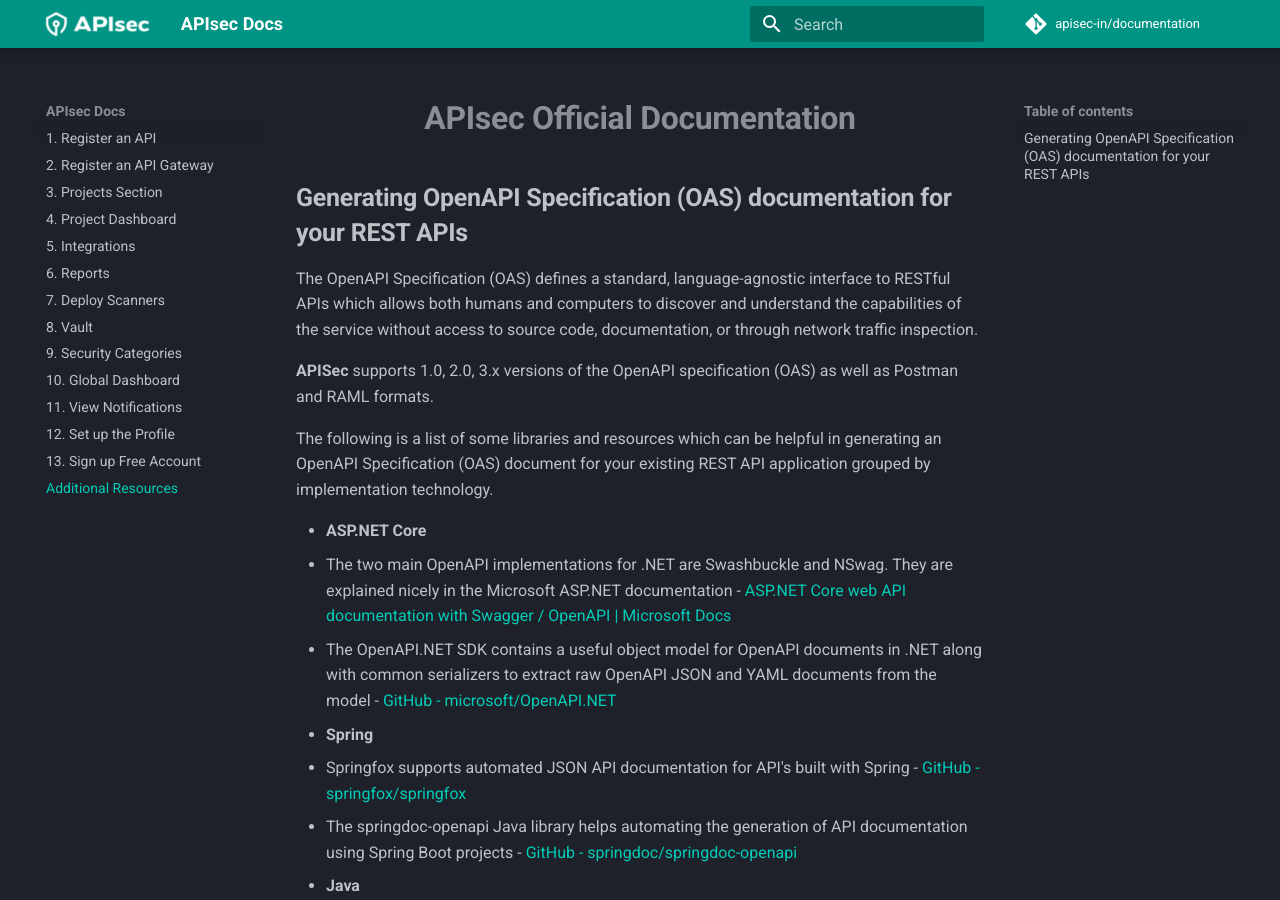
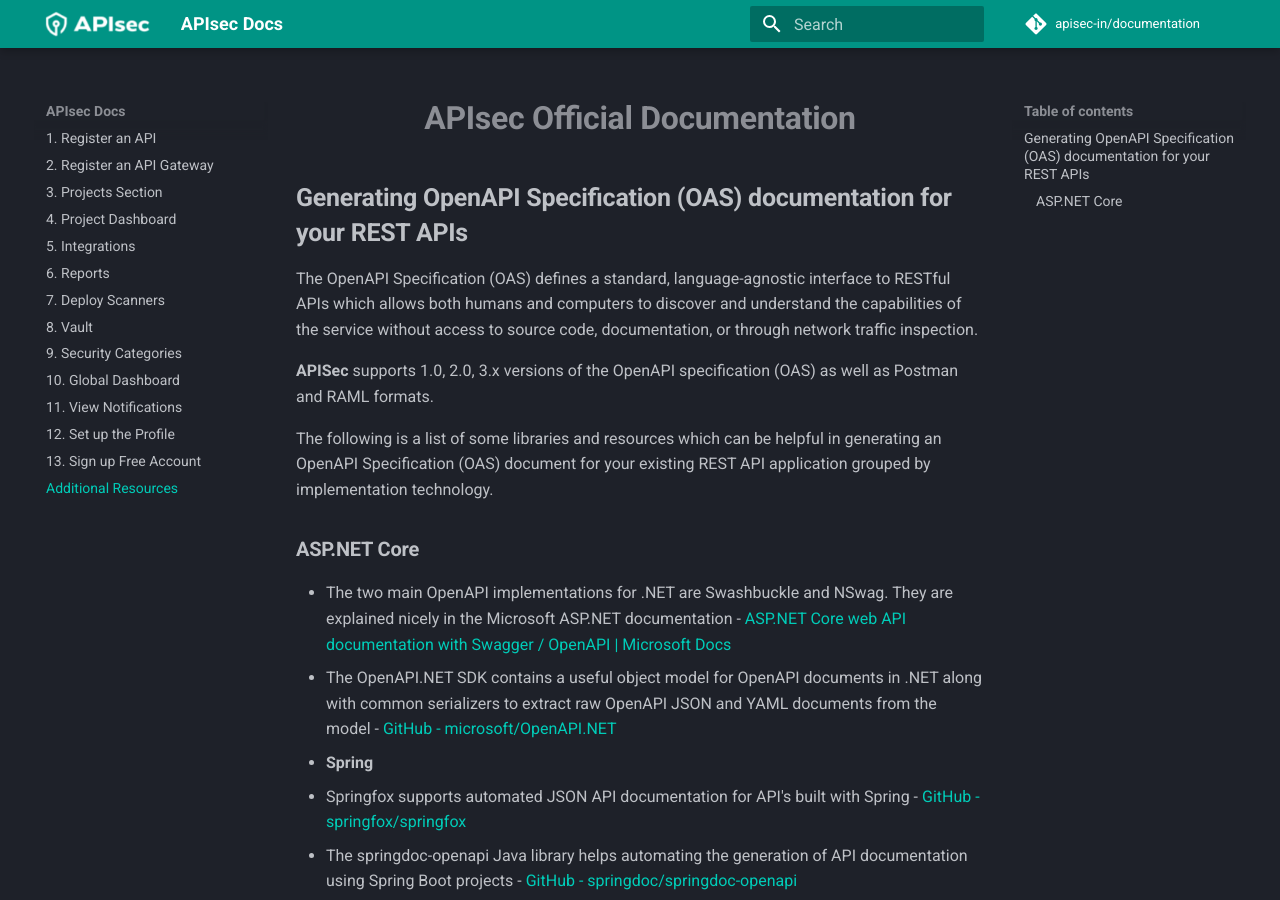
Before and after one commit to apisec-inc/documentation, an MkDocs documentation site: the page built from docs/Additional Resources.md, in a window 1280 px wide and 900 px high. Built offline with MkDocs 1.6.1 and Material for MkDocs 9.7.7, drawn with Linux system fonts in a browser that asks for light colours; comment, search, counter and statistics services are not loaded.

Commit message:
Update Additional Resources.md

```diff
--- a/docs/Additional Resources.md
+++ b/docs/Additional Resources.md
@@ -8,7 +8,7 @@
 
 The following is a list of some libraries and resources which can be helpful in generating an OpenAPI Specification (OAS) document for your existing REST API application grouped by implementation technology.
 
-   - **ASP.NET Core**
+###**ASP.NET Core**
    - The two main OpenAPI implementations for .NET are Swashbuckle and NSwag. They are explained nicely in the Microsoft ASP.NET documentation - [ASP.NET Core web API documentation with Swagger / OpenAPI | Microsoft Docs](https://docs.microsoft.com/en-us/aspnet/core/tutorials/web-api-help-pages-using-swagger?view=aspnetcore-6.0)
    - The OpenAPI.NET SDK contains a useful object model for OpenAPI documents in .NET along with common serializers to extract raw OpenAPI JSON and YAML documents from the model - [GitHub - microsoft/OpenAPI.NET](https://github.com/microsoft/OpenAPI.NET)
 
```
